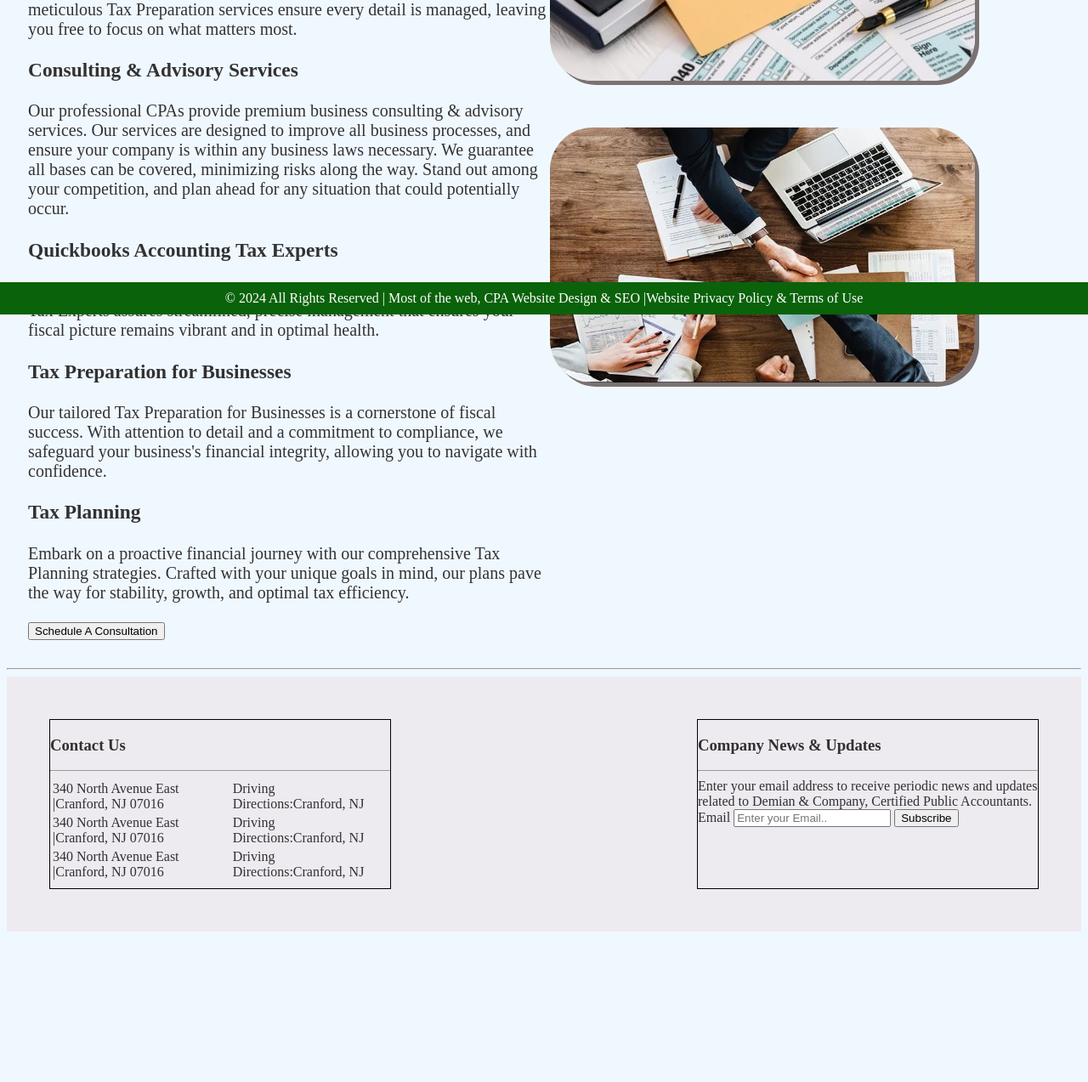
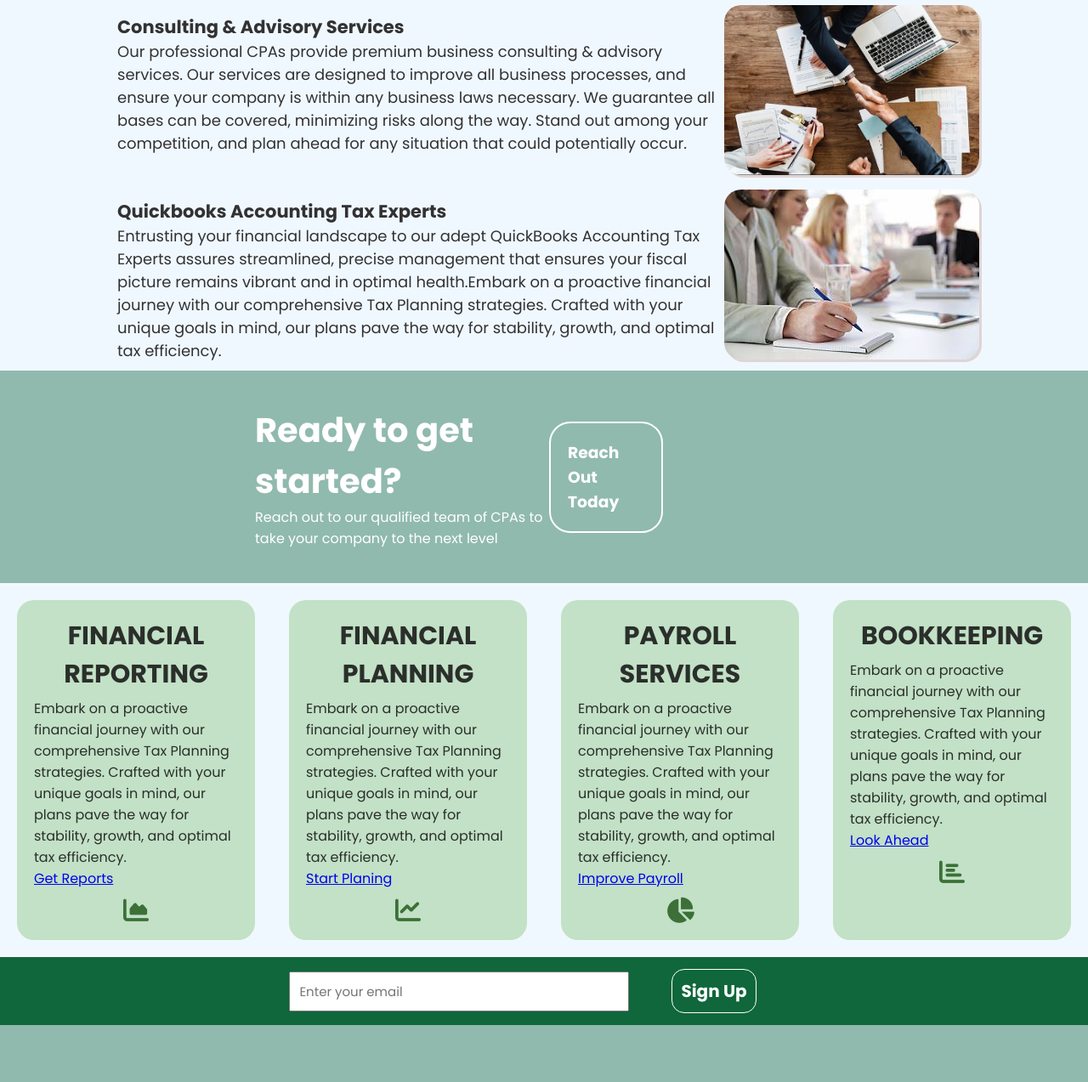
Before and after one commit to MostafaMaged00/sba307, a plain HTML site: page index.html in a window 1280 px wide. Shown: the part 430-1703 px from the top of the page at 85% size. Before the commit the page ends 1534 px from the top, so only its background shows below. Drawn offline with Linux system fonts and the light colour scheme.

Commit message:
update style file

```diff
--- a/index.html
+++ b/index.html
@@ -1,125 +1,181 @@
 <!DOCTYPE html>
 <html lang="en">
-
 <head>
     <meta charset="UTF-8">
-    <meta name="viewport" content="width=device-width, initial-scale=1.0">
+    <link rel="stylesheet" href="https://cdnjs.cloudflare.com/ajax/libs/font-awesome/6.6.0/css/all.min.css" integrity="sha512-Kc323vGBEqzTmouAECnVceyQqyqdsSiqLQISBL29aUW4U/M7pSPA/gEUZQqv1cwx4OnYxTxve5UMg5GT6L4JJg==" crossorigin="anonymous" referrerpolicy="no-referrer" />
     <link rel="stylesheet" href="styles/style.css">
-    <title>DemaianTax</title>
+    <title>Tax</title>
 </head>
-
 <body>
-
-       <!-- nav bar  -->
-       <nav class="nav-bar">
+    <!-- Nav -->
+    <nav class="nav-bar">
         <div class="nav-div">
             <div class="logo">
-                <img src="/images/logos/Demian.png" alt="">
+                <img src="/images/logos/Demian.png" alt="demian tax logo">
                 <a href="">Demian Tax</a>
             </div>
             <ul>
-                <li><a href="">Home</a></li>
-                <li><a href="">About</a></li>
-                <li><a href="">Individual Services</a></li>
-                <li><a href="">Business Services</a></li>
-                <li><a href="">Resource</a></li>
-                <li><a href="">Contact</a></li>
+                <li><a href="index.html">Home</a></li>
+                <li><a href="about.html">About</a></li>
+                <li><a href="indservice.html">Individual Services</a></li>
+                <li><a href="busservice.html">Business Services</a></li>
+
+                <li><a href="contact.html">Contact</a></li>
 
             </ul>
         </div>
 
-    </nav><!-- End of NavBar -->
+    </nav>
+    <!-- End of Nav -->
+     <!-- Main -->
+     <div class="main-title">
+        <h1>Professional CPA, Tax Preparation, Bookkeeping, & Payroll Services</h1>
 
+        </div>
+      <section>
 
-    <!-- End of Header -->
+        <div class="main">
 
-    <h1>Professional CPA, Tax Preparation, Bookkeeping, & Payroll Services</h1>
-
-    <div class="intro">
-        <div>
-            <p>Demian LLC is a professional Certified Public Accounting (CPA) Firm with three
-                locations; Elizabeth, Cranford, and East Brunswick, NJ that specializes in
-                providing individuals and businesses with a full range of Accounting,
-                Tax Preparation, Estate & Trust Planning, Payroll, Entity Selection & Restructuring,
-                Wealth Management, and Litigation Services. We also offer comprehensive
-                IRS Settlement assistance.</p>
-            <h3>Tax Preparation for Individuals</h3>
-            <p>For individuals seeking peace of mind and precision in their tax affairs, our meticulous Tax Preparation
-                services ensure every detail is managed,
-                leaving you free to focus on what matters most.</p>
-            <h3>Consulting & Advisory Services</h3>
-            <p>Our professional CPAs provide premium business consulting & advisory services. Our services are designed
-                to improve all business processes, and ensure your company is within any business laws necessary. We
-                guarantee all bases can be covered, minimizing risks along the way.
-                Stand out among your competition, and plan ahead for any situation that could potentially occur.</p>
-            <h3>
-                Quickbooks Accounting Tax Experts</h3>
-            <p>Entrusting your financial landscape to our adept QuickBooks Accounting Tax Experts assures streamlined,
-                precise management that ensures your fiscal picture remains vibrant and in optimal health.</p>
-                <h3>Tax Preparation for Businesses</h3>
-                <p>Our tailored Tax Preparation for Businesses is a cornerstone of fiscal success. With attention to detail and a commitment to compliance,
-                    we safeguard your business's financial integrity, allowing you to navigate with confidence.</p>
-                    <h3>Tax Planning</h3>
-                    <p>Embark on a proactive financial journey with our comprehensive Tax Planning strategies. Crafted with your unique goals in mind, our plans pave the way for stability, growth, and optimal tax efficiency.</p>
-                <button>Schedule A Consultation</button>
-        </div>
-        <div>
-            <img src="images/DemianTaxSeason.jpg" alt="DemianTaxSeason">
-
-            <img src="images/DemianTaxplaning.JPG" alt="DemianTaxSeason">
+            <div class="main-cont">
+                <div class="main-card">
+                    <h3>Tax Preparation for Individuals   </h3>
+                        <p>For individuals seeking peace of mind and precision in their tax affairs,
+                            our meticulous Tax Preparation services ensure every detail is managed, leaving you free to focus on what matters most
+                            financial landscape to our adept QuickBooks Accounting Tax Experts assures streamlined,
+                            precise management that ensures your fiscal picture remains vibrant and in optimal health.Embark on a proactive financial journey with our comprehensive Tax Planning strategies.
+                            Crafted with your unique goals in mind,.</p>
+                </div>
+                <div class="main-img">
+                    <img src="images/DemianTaxSeason.jpg" alt="">
+                </div>
+            </div>
+            <div class="main-cont">
+                <div class="main-card">
+                    <h3>Consulting & Advisory Services
+                    </h3>
+                        <p>Our professional CPAs provide premium business consulting & advisory services.
+                             Our services are designed to improve all business processes, and ensure your company is within any business laws necessary. We guarantee all bases can be covered, minimizing risks along the way. Stand out among your competition, and plan ahead for any situation that could potentially occur.</p>
+                </div>
+                <div class="main-img">
+                    <img src="images/DemianTaxplaning.JPG" alt="">
+                </div>
+            </div>
+            <div class="main-cont">
+                <div class="main-card">
+                    <h3>Quickbooks Accounting Tax Experts
+                    </h3>
+                        <p>
+                            Entrusting your financial landscape to our adept QuickBooks Accounting Tax Experts assures streamlined,
+                            precise management that ensures your fiscal picture remains vibrant and in optimal health.Embark on a proactive financial journey with our comprehensive Tax Planning strategies.
+                            Crafted with your unique goals in mind,
+                            our plans pave the way for stability, growth, and optimal tax efficiency.</p>
+                </div>
+                <div class="main-img">
+                    <img src="images/DemianTax-meeting.jpg" alt="">
+                </div>
+            </div>
 
         </div>
 
+      </section>
+      <!-- End of Main -->
 
+<div class="reach">
+    <div class="reach-parg">
+        <h4>Ready to get started?</h4>
+        <p>Reach out to our qualified team of CPAs to take your company to the next level</p>
     </div>
-    <hr>
+    <div class="reach-btn">
+        <h3>Reach Out Today</h3>
+    </div>
 
-    <div class="contact">
+</div>
+<!-- Cards -->
+<section>
+    <div class="container">
+             <div class="cards">
+                <div class="text-cards">
+                    <h3>Financial Reporting</h3>
+                    <p>Embark on a proactive financial journey with our comprehensive Tax Planning strategies.
+                         Crafted with your unique goals in mind,
+                         our plans pave the way for stability, growth, and optimal tax efficiency.</p>
+                         <a href="contact.html">Get Reports</a>
 
-        <div id="address" style="border: thin solid black; width:400px">
-            <h3>Contact Us</h3>
-            <hr>
-            <table width="100%">
-                <tr>
-                    <td>340 North Avenue East |Cranford, NJ 07016</td>
-                    <td>Driving Directions:Cranford, NJ</td>
-                </tr>
-                <tr>
-                    <td>340 North Avenue East |Cranford, NJ 07016</td>
-                    <td>Driving Directions:Cranford, NJ</td>
-                </tr>
-                <tr>
-                    <td>340 North Avenue East |Cranford, NJ 07016</td>
-                    <td>Driving Directions:Cranford, NJ</td>
-                </tr>
+                         <div class="text-card-icon"> <i class="fa fa-area-chart"></i></div>
+                </div>
 
-            </table>
+            <div class="text-cards">
+                <h3>Financial Planning
+                </h3>
+                <p>Embark on a proactive financial journey with our comprehensive Tax Planning strategies.
+                     Crafted with your unique goals in mind,
+                     our plans pave the way for stability, growth, and optimal tax efficiency.</p>
+                     <a href="contact.html">Start Planing</a>
+                     <div class="text-card-icon"> <i class="fa fa-line-chart"></i></div>
+
+            </div>
+            <div class="text-cards">
+                <h3>Payroll Services
+                </h3>
+                <p>Embark on a proactive financial journey with our comprehensive Tax Planning strategies.
+                     Crafted with your unique goals in mind,
+                     our plans pave the way for stability, growth, and optimal tax efficiency.</p>
+                     <a href="contact.html">Improve Payroll</a>
+                     <div class="text-card-icon"> <i class="fa fa-pie-chart"></i></div>
+
+            </div>
+            <div class="text-cards">
+                <h3>Bookkeeping
+                </h3>
+                <p>Embark on a proactive financial journey with our comprehensive Tax Planning strategies.
+                     Crafted with your unique goals in mind,
+                     our plans pave the way for stability, growth, and optimal tax efficiency.</p>
+                     <a href="contact.html">Look Ahead</a>
+                     <div class="text-card-icon"> <i class="fa fa-bar-chart"></i></div>
+
+            </div>
         </div>
-        <div class="emai-form" style="border: thin solid black; width:400px">
-            <h3>Company News & Updates</h3>
-            <hr>
-            Enter your email address to receive periodic news and updates related to Demian & Company,
-            Certified Public Accountants.
-            <form action="">
+    </div>
 
-                <label for="email">Email</label>
-                <input type="text" id="email" name="email" placeholder="Enter your Email..">
-                <input type="submit" value="Subscribe">
+</section>
+ <!-- End of Cards -->
+  <!--subscribe  -->
+  <div class="scribe">
 
+    <div class="scribe-email">
+        <input type="text" placeholder="Enter your email">
+    </div>
+    <div class="scribe-btn">
+        <h4>Sign Up</h4>
+    </div>
 
-            </form>
+  </div>
+
+ <!--  End of Subscribe-->
+
+     <!-- Footer Section -->
+    <footer>
+        <div class="footer-container">
+            <div class="footer-social">
+                <a href=""><i class="fa-brands fa-facebook"></i></a>
+                <a href=""><i class="fa-brands fa-instagram"></i></a>
+                <a href=""><i class="fa-brands fa-x"></i></a>
+                <a href=""><i class="fa-brands fa-youtube"></i></a>
+            </div>
+            <div class="footer-nav">
+                <ul>
+                    <li><a href="index.html">Home</a></li>
+                    <li><a href="about.html">About</a></li>
+                    <li><a href="contact.html">Contact</a></li>
+                    <li><a href="about.html">FAQs</a></li>
+                </ul>
+            </div>
 
         </div>
+        </footer>
+        <div class="footer-cpright">
+            <p>Copyright &copy;2024 | Designed by M-design</p>
+        </div>
 
-    </div>
-
-    <!-- Footer Section -->
-    <footer class="footer">
-        <div id="div-copyright">
-            © 2024 All Rights Reserved | Most of the web, CPA Website Design & SEO |Website Privacy Policy & Terms of
-            Use
-        </div>
-    </footer>
 </body>
-
 </html>
--- a/styles/style.css
+++ b/styles/style.css
@@ -1,12 +1,23 @@
-body{
+@import url('https://fonts.googleapis.com/css2?family=Poppins:ital,wght@0,100;0,200;0,300;0,400;0,500;0,600;0,700;0,800;0,900;1,100;1,200;1,300;1,400;1,500;1,600;1,700;1,800;1,900&display=swap');
+
+* {
+    margin: 0;
+    padding: 0;
+    box-sizing: border-box;
+    font-family: "Poppins";
+}
+
+
+body {
     background-color: aliceblue;
+
     color: rgba(17, 16, 16, 0.856);
 }
 
 /* nav bar style */
 .nav-bar {
     text-decoration: none;
-    background-color: rgb(42, 155, 13);
+    background-color: rgb(15, 103, 59);
     font-family: calibri;
     padding-right: 20px;
     padding-left: 20px;
@@ -24,7 +35,8 @@ body{
     font-weight: bold;
     color: white;
 }
-.logo img{
+
+.logo img {
     width: 30px;
     height: 30px;
     margin-top: 5px;
@@ -44,63 +56,271 @@ li {
     display: inline-block;
 }
 
- li a {
+li a {
     color: white;
     font-size: 25px;
     font-weight: bold;
     margin-right: 25px;
     text-decoration: none;
 }
-a:hover{
+
+a:hover {
     color: rgb(70, 100, 206);
 }
+
 /* nav bar style */
 
-.intro{
 
-    padding: 25px 25px;
-    display: flex;
-    justify-content: space-around;
-    font-size: 20px;
+.main-title {
+    display: block;
+    text-align: center;
+    margin-top: 25px;
+    margin-bottom: 25px;
 }
-.intro img{
 
-    margin-top: 50px;
-
-    margin-right: 100px;
-    border-radius: 50px;
-    width: 500px;
-    height: 300px;
-    box-shadow: 5px 5px 0px rgb(123, 113, 113);
+.main {
+    /* background-color: hsl(0, 32%, 66%); */
+    margin-top: 25px;
+    width: 80%;
+    display: block;
 
 }
 
-.contact{
-    padding: 50px;
-    border: 1px;
-    height: 200px;
-    background-color: rgb(237, 234, 240);
+.main-cont {
     display: flex;
-    flex-direction: row;
-    justify-content: space-between;
+    margin-top: 10px;
 
 
 }
 
+.main-card {
+    font-size: 18px;
+    padding: 10px;
+    margin: 0;
 
-#div-copyright{
+}
+
+.main img {
+    width: 300px;
+    height: 200px;
+    border-radius: 20px;
+    padding: 0;
+    margin: 0;
+    box-shadow: 3px 3px 0px rgb(222, 213, 213);
+}
+
+
+/* Reach  */
+.reach {
+    width: 100%;
+    background-color: #90baad;
+    height: 250px;
+    display: flex;
+    padding-left: 300px;
+    padding-right: 500px;
+    justify-content: space-between;
+    align-items: center;
+
+}
+
+.reach h4 {
+
+    color: white;
+    font-size: 40px;
+    align-items: center;
+}
+
+.reach p {
+
+    color: white;
+    align-items: center;
+}
+
+.reach-btn {
+    border: 2px solid white;
+    padding: 20px;
+    color: white;
+    border-radius: 25px;
+}
+
+.reach-btn:hover {
+    background-color: white;
+    color: #90baad;
+    cursor:pointer;
+}
+
+
+
+/*  End of Reach*/
+
+/* Cards */
+
+section {
+    display: flex;
+    flex-direction: row;
+    justify-content: center;
+    align-items: center;
+
+
+}
+
+section .cards {
+    display: flex;
+}
+
+section .cards .text-cards {
+    background-color: #c2e1c6;
+    margin: 20px;
+    padding: 20px;
+    border-radius: 20px;
+}
+
+section .cards .text-cards h3 {
+
+    font-size: 30px;
+    text-align: center;
+    text-transform: uppercase;
+    margin-bottom: 5px;
+}
+
+section .text-card-icon{
+    margin-top: 10px;
+    display: flex;
+    justify-content: center;
+    font-size: 30px;
+    color: rgb(60, 112, 56);
+}
+
+/* End of Cards */
+
+.contact {
+    border: thin solid black;
+    padding: 50px;
+    border: 1px;
+    background-color: rgb(237, 234, 240);
+    display: flex;
+    justify-content: center;
+    gap: 50px
+}
+
+/* scribe */
+.scribe {
+
+    width: 100%;
+    background-color: rgb(15, 103, 59);
+    height: 80px;
+    display: flex;
+    align-items: center;
+    justify-content: center;
+
+}
+
+.scribe-email input {
+    width: 400px;
+    font-size: 15px;
     padding: 10px;
-    background-color: rgb(10, 98, 10);
+}
+
+.scribe-btn {
+    font-size: 20px;
+    border: 1px solid white;
+    padding: 10px;
     color: white;
+    border-radius: 15px;
+    margin:50px;
+}
+
+.scribe-btn:hover {
+    background-color: white;
+    color: #90baad;
+    cursor:pointer;
+}
+
+/* End of scribe */
+
+/* Footer */
+footer {
+
+    background-color: #90baad;
+}
+
+.footer-container {
+    width: 100%;
+    padding: 70px;
+
+}
+
+.footer-social {
+    display: flex;
+    justify-content: center;
+
+}
+
+.footer-social a {
+    text-decoration: none;
+    padding: 10px;
+    /* background-color: #A1E5AB; */
+    margin: 10px;
+    border-radius: 50%;
+}
+
+.footer-social a i {
+    font-size: 2em;
+    color: black;
+    opacity: 0.9;
+
+}
+
+.footer-social a:hover {
+    background-color: #8aa2a9;
+    transition: 0.5s;
+}
+
+.footer-nav {
+    margin: 30px 0;
+}
+
+.footer-nav ul {
+    display: flex;
+    justify-content: center;
+    list-style-type: none;
+
+}
+
+.footer-nav ul a {
+
+    color: rgb(15, 103, 59);
+    margin: 20px;
+    text-decoration: none;
+    font-size: 1.4em;
+    list-style: none;
+    opacity: 0.7;
+    transition: 0.5s;
+}
+
+.footer-nav ul a:hover {
+    opacity: 1;
+}
+
+.footer-cpright {
+    color: white;
+    background-color: rgb(15, 103, 59);
+    padding: 20px;
     text-align: center;
 
 }
-.footer {
-    position: fixed;
-    left: 0;
-    bottom: 0;
-    width: 100%;
-    background-color: red;
-    color: white;
-    text-align: center;
-  }
+
+@media(max-width: 700px) {
+    .footer-nav ul {
+        flex-direction: column;
+    }
+
+    .footer-nav ul li {
+        width: 100%;
+        text-align: center;
+        margin: 10px;
+
+    }
+}
+
+/* End of Footer */
```
